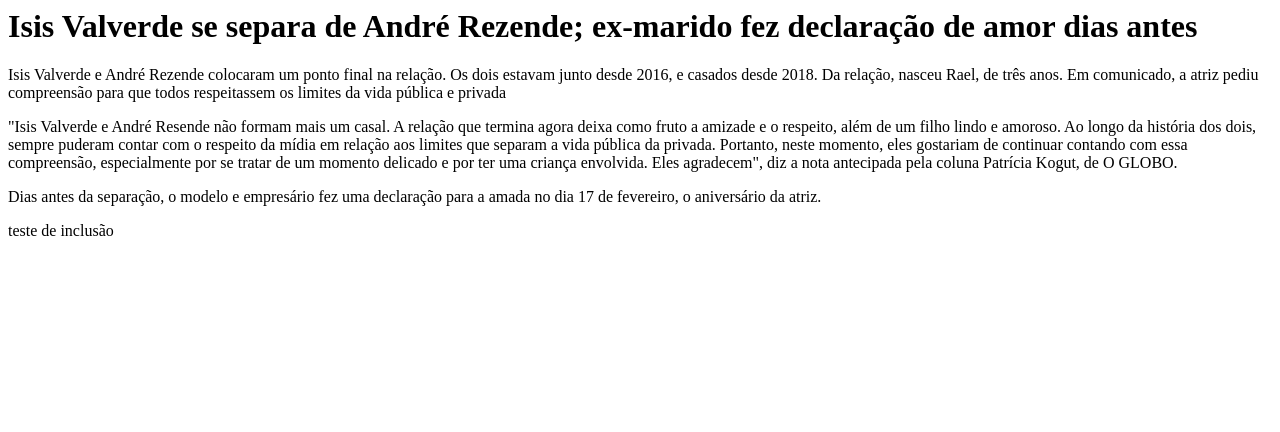
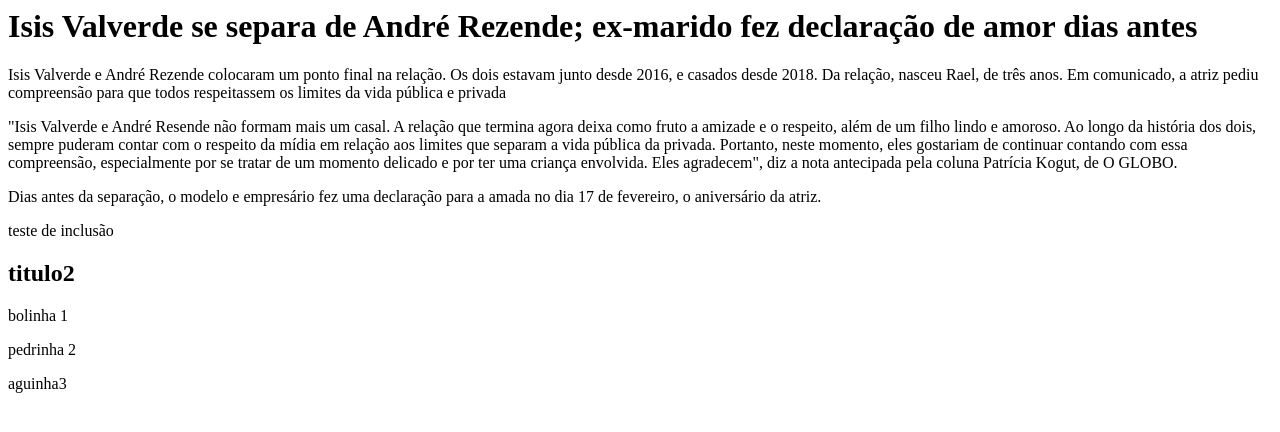
Before and after one commit to projetos7camille/meuprimeirosite, a plain HTML site: page index.html in a window 1280 px wide. Drawn offline with Linux system fonts and the light colour scheme.

Commit message:
agathatemh

```diff
--- a/index.html
+++ b/index.html
@@ -11,6 +11,9 @@
         <p>"Isis Valverde e André Resende não formam mais um casal. A relação que termina agora deixa como fruto a amizade e o respeito, além de um filho lindo e amoroso. Ao longo da história dos dois, sempre puderam contar com o respeito da mídia em relação aos limites que separam a vida pública da privada. Portanto, neste momento, eles gostariam de continuar contando com essa compreensão, especialmente por se tratar de um momento delicado e por ter uma criança envolvida. Eles agradecem", diz a nota antecipada pela coluna Patrícia Kogut, de O GLOBO.</p>
         <p>Dias antes da separação, o modelo e empresário fez uma declaração para a amada no dia 17 de fevereiro, o aniversário da atriz.</p>
 <P> teste de inclusão</P>
-
+<h2>titulo2</h2>
+<P>bolinha 1</P>
+<P> pedrinha 2</P>
+<p>aguinha3</p>
     </body>
 </html>
```
